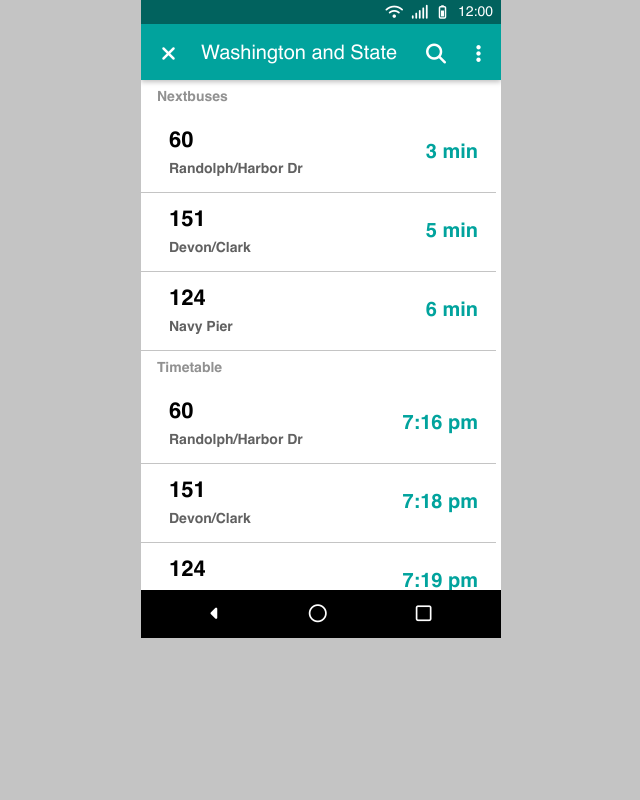
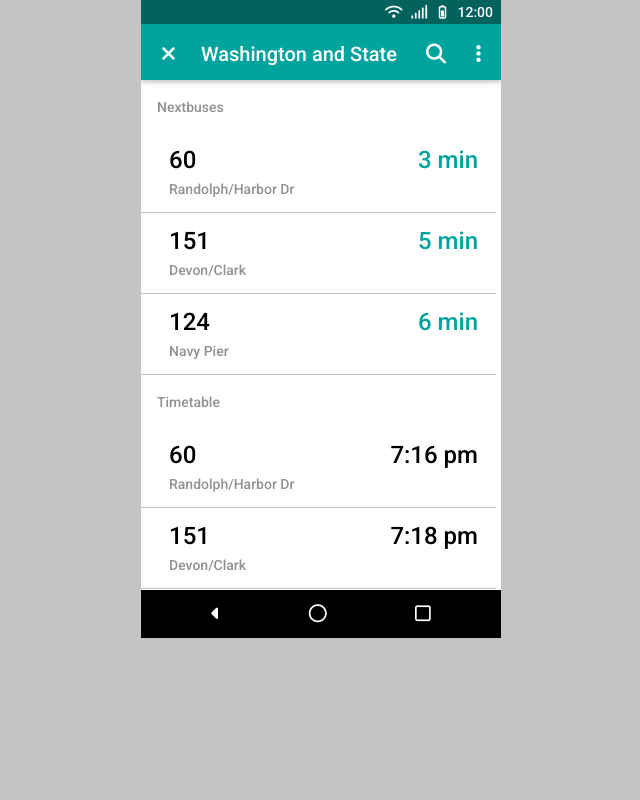
Before and after one commit to yolyyin/busybus_listing, a plain HTML site: page index.html in a window 1280 px wide. Shown: the whole page, without its empty margins (319-959 px from the left). Drawn offline with Linux system fonts and the light colour scheme.

Commit message:
edit css for bloc hw

```diff
--- a/css/style.css
+++ b/css/style.css
@@ -2,6 +2,7 @@
   box-sizing: border-box;
 }
 
+/*
 @font-face{
   font-family: helvetica;
   src:url("../fonts/Helvetica.ttf");
@@ -12,9 +13,10 @@
   src:url("../fonts/Helvetica-Bold.ttf");
   font-weight: bold;
 }
+*/
 
 body{
-  font-family: helvetica, arial, sans-serif;
+  font-family: 'Roboto', sans-serif;
   font-size: 16px;
   background-color: #c4c4c4;
 }
@@ -117,9 +119,10 @@ div.visible{
 .bound{
   width: 100%;
   padding:10px 16px 10px 16px;
-  margin: 0;
+  margin-top: 10px;
+  margin-bottom: 8px;
   font-size: 14px;
-  font-weight: bold;
+  /*font-weight: bold;*/
   color: #919191;
 }
 
@@ -144,33 +147,39 @@ div.bus{
 div.time{
   width: 41%;
   padding: 0;
-  margin-top: 29px;
+  margin-top: 16px;
   margin-right: 18px;
   text-align: right;
   float: right;
 }
 
 .bus{
-  font-size: 22px;
-  font-weight: bold;
+  font-size: 24px;
+  /*font-weight: bold;*/
 }
 
 .time{
-  font-weight: bold;
+/*  font-weight: bold;*/
+  color: #000000;
+  font-size: 24px;
+}
+
+h2.nowtime{
   color: #01A39D;
-  font-size: 20px;
+  font-size: 24px;
 }
+
  .warning{
-   color:#ff0000;
+   color:#ff0066;
  }
  .long{
-   font-size: 18px;
+   font-size: 19px;
  }
 .des{
 
   margin-top: 10px;
   font-size: 14px;
-  color: #616161
+  color: #919191;
 }
 footer{
   width: 100%;
```
